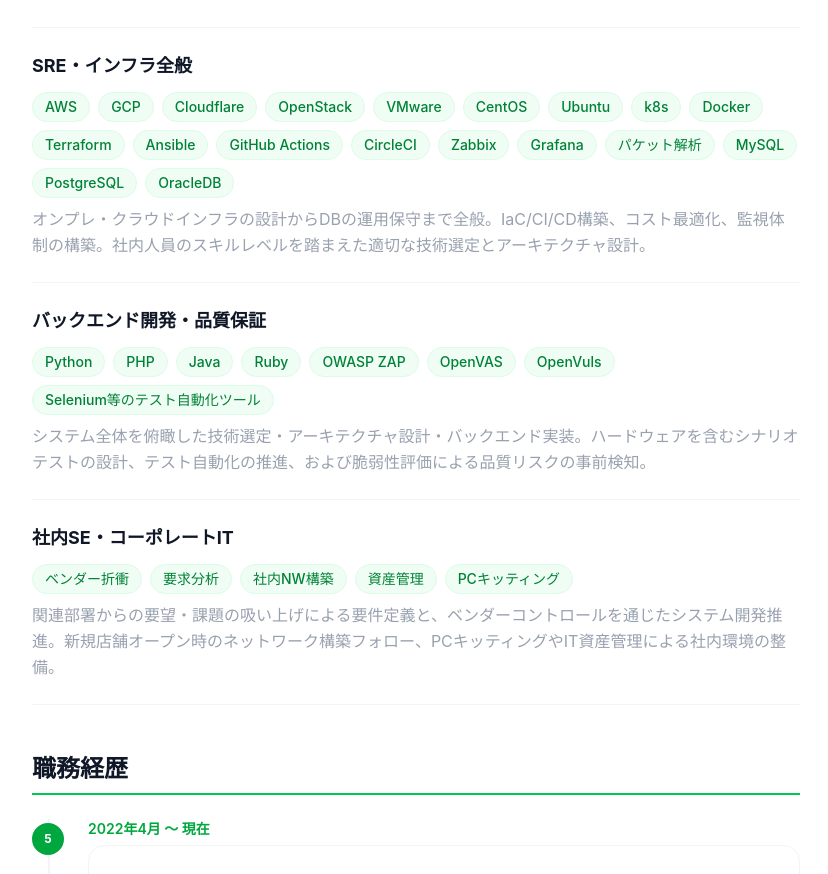
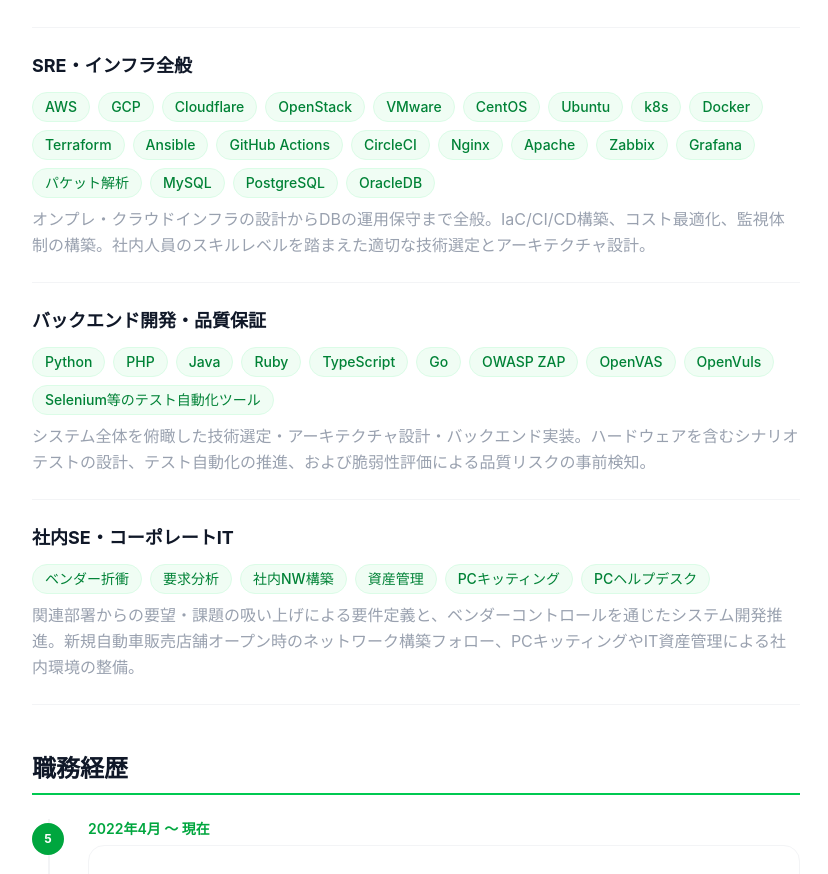
Before and after one commit to kiyomaryu/portpolio, a Next.js app: page /career in a window 1280 px wide. Shown: the part 640-1514 px from the top of the page, without its empty margins (224-1052 px from the left). Built offline with nearby package versions, Linux system fonts and the light colour scheme.

Commit message:
スキルを少し修正

```diff
--- a/app/career/page.tsx
+++ b/app/career/page.tsx
@@ -111,6 +111,8 @@
       "Ansible",
       "GitHub Actions",
       "CircleCI",
+      "Nginx",
+      "Apache",
       "Zabbix",
       "Grafana",
       "パケット解析",
@@ -122,13 +124,13 @@
   },
   {
     category: "バックエンド開発・品質保証",
-    tags: ["Python", "PHP", "Java", "Ruby", "OWASP ZAP", "OpenVAS", "OpenVuls", "Selenium等のテスト自動化ツール"],
+    tags: ["Python", "PHP", "Java", "Ruby", "TypeScript", "Go", "OWASP ZAP", "OpenVAS", "OpenVuls", "Selenium等のテスト自動化ツール"],
     note: "システム全体を俯瞰した技術選定・アーキテクチャ設計・バックエンド実装。ハードウェアを含むシナリオテストの設計、テスト自動化の推進、および脆弱性評価による品質リスクの事前検知。",
   },
   {
     category: "社内SE・コーポレートIT",
-    tags: ["ベンダー折衝", "要求分析", "社内NW構築", "資産管理", "PCキッティング"],
-    note: "関連部署からの要望・課題の吸い上げによる要件定義と、ベンダーコントロールを通じたシステム開発推進。新規店舗オープン時のネットワーク構築フォロー、PCキッティングやIT資産管理による社内環境の整備。",
+    tags: ["ベンダー折衝", "要求分析", "社内NW構築", "資産管理", "PCキッティング", "PCヘルプデスク"],
+    note: "関連部署からの要望・課題の吸い上げによる要件定義と、ベンダーコントロールを通じたシステム開発推進。新規自動車販売店舗オープン時のネットワーク構築フォロー、PCキッティングやIT資産管理による社内環境の整備。",
   },
 ];
 
```
